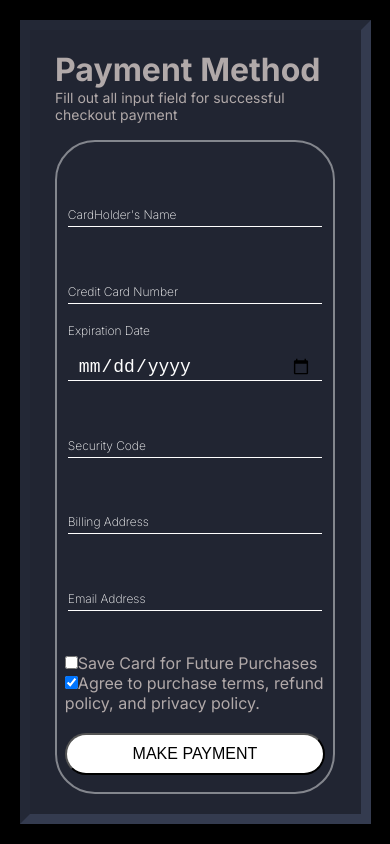
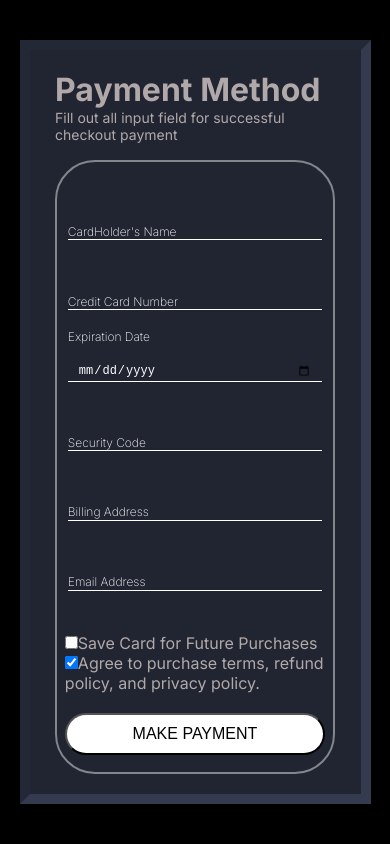
Before and after one commit to Lovethrech/Chel-DayTwo, a Vue app: page / in a window 390 px wide. Built offline with nearby package versions, Linux system fonts and the light colour scheme.

Commit message:
...working on the project.

```diff
--- a/src/components/AuthMainContentFormCtn.vue
+++ b/src/components/AuthMainContentFormCtn.vue
@@ -230,7 +230,7 @@ const iClick=()=>{
     }
 }
 @media screen and (max-width: 900px) {
-    .auth-main-content-form-label{
+    .auth-main-content-form-label, .auth-main-content-form-input{
         font-size: 12px;
     }
 }
```
